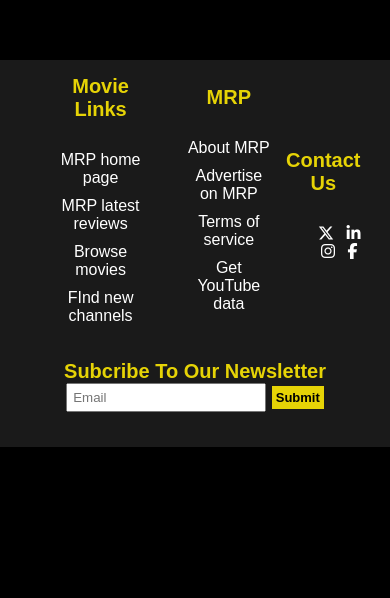
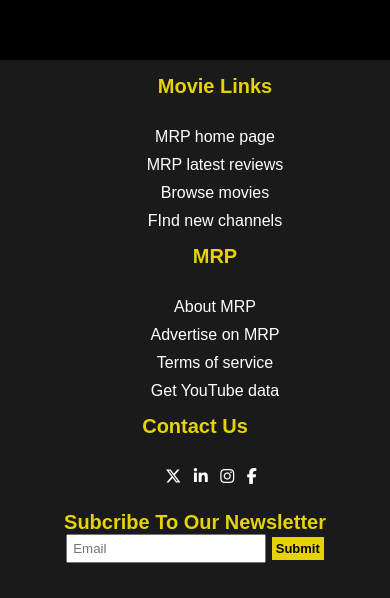
Before and after one commit to kasimntale/kasim-movie-site, a plain HTML site: page index.html in a window 390 px wide. Shown: the part 3015-3613 px from the top of the page. Before the commit the page ends 3462 px from the top, so only its background shows below. Drawn offline with Linux system fonts and the light colour scheme.

Commit message:
Update style.css

```diff
--- a/style.css
+++ b/style.css
@@ -261,8 +261,7 @@ i{
 
     /* Footer adjustments */
     .footer {
-        flex-direction: row;
-        justify-content: space-between;
+        flex-direction: column;
         text-align: center;
     }
 
@@ -304,8 +303,7 @@ i{
 
     /* Footer links stack vertically */
     .footer {
-        justify-content: space-between;
-        flex-direction: row;
+        flex-direction: column;
     }
 
     /* Subscribe input field */
```
